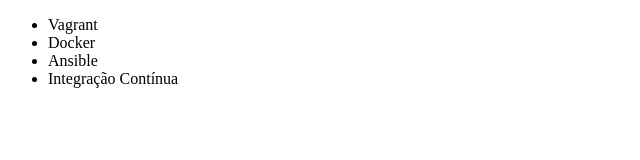
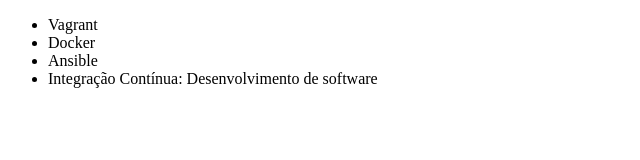
Before and after one commit to leandrogruenlich/alura-git, a plain HTML site: page index.html in a window 1280 px wide. Shown: the whole page, without its empty margins (0-640 px from the left). Drawn offline with Linux system fonts and the light colour scheme.

Commit message:
Renomeando curso de integração contínua

```diff
--- a/index.html
+++ b/index.html
@@ -9,7 +9,7 @@
         <li>Vagrant</li>
         <li>Docker</li>
         <li>Ansible</li>
-        <li>Integração Contínua</li>
+        <li>Integração Contínua: Desenvolvimento de software</li>
     </ul>
 </body>
 </html>
```
